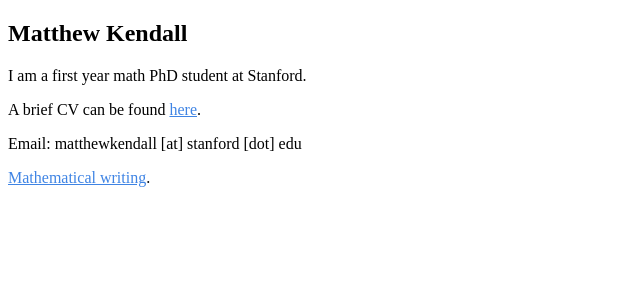
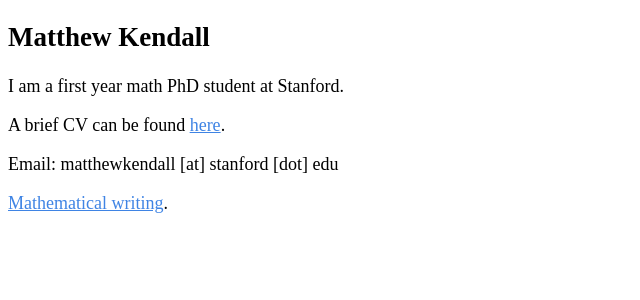
Before and after one commit to matthewkendall/matthewkendall.github.io, a Jekyll site: the page built from index.md, in a window 1280 px wide. Shown: the top 300 px of the page, without its empty margins (0-640 px from the left). Built offline with Jekyll 4.4.1, drawn with Linux system fonts in a browser that asks for light colours; our own code applies the rules of GitHub Pages for plain Markdown files.

Commit message:
Update style.scss

```diff
--- a/assets/css/style.scss
+++ b/assets/css/style.scss
@@ -13,7 +13,7 @@
 body {
   // font-family: "Source Sans Pro", sans-serif;
   font-family: 'Times New Roman', serif;
-  font: 18px;
+  font-size: 18px;
   background-color: var(--bg);
   color: var(--text);
 }
```
